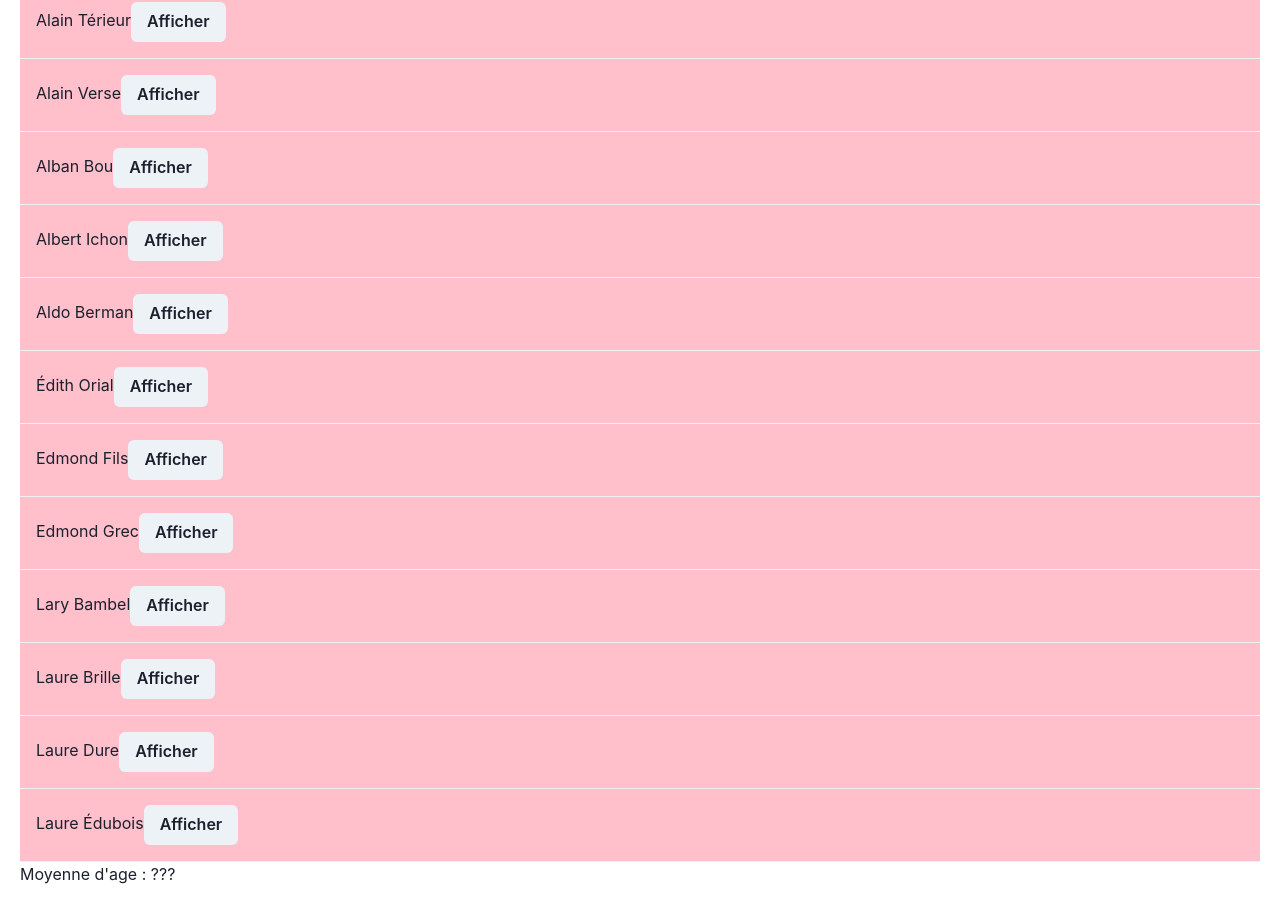
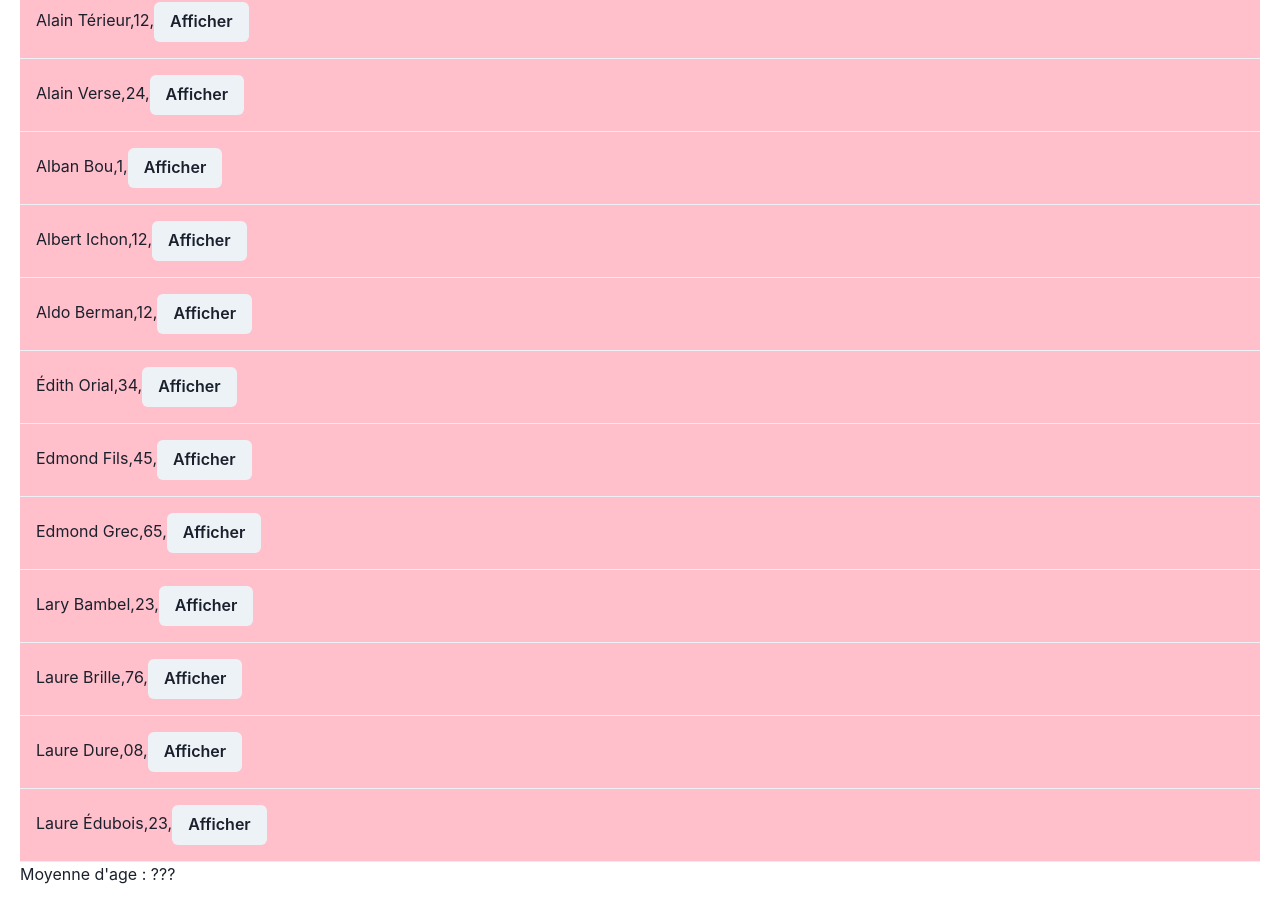
Before and after one commit to Abauchot/front-test-Antoine, a React (Create React App) app: page / in a window 1280 px wide. Shown: the part 258-1164 px from the top of the page. Built offline with nearby package versions, Linux system fonts and the light colour scheme.

Commit message:
Function /W Map display people

```diff
--- a/src/App.tsx
+++ b/src/App.tsx
@@ -77,6 +77,20 @@ const gens = [
     },
 ];
 
+function Profile ({name, age, description, onClick}: any) {
+    return (
+        <>
+            <Box p='4' bg='pink'>
+                {name},
+                {age},
+                {description}
+                <Button onClick={onClick}>Afficher</Button>
+            </Box>
+            <Divider/>
+        </>
+    );
+}
+
 function App() {
     const [profileDisplayed, setProfileDisplayed] = useState("");
 
@@ -114,90 +128,14 @@ function App() {
                 </Box>
             </Flex>
 
-            <Box p="4" bg="pink">
-                Alain Térieur
-                <Button onClick={() => displayProfile("Alain Térieur")}>
-                    Afficher
-                </Button>
-            </Box>
-            <Divider />
-            <Box p="4" bg="pink">
-                Alain Verse
-                <Button onClick={() => displayProfile("Alain Verse")}>
-                    Afficher
-                </Button>
-            </Box>
-            <Divider />
-            <Box p="4" bg="pink">
-                Alban Bou
-                <Button onClick={() => displayProfile("Alban Bou")}>
-                    Afficher
-                </Button>
-            </Box>
-            <Divider />
-            <Box p="4" bg="pink">
-                Albert Ichon
-                <Button onClick={() => displayProfile("Albert Ichon")}>
-                    Afficher
-                </Button>
-            </Box>
-            <Divider />
-            <Box p="4" bg="pink">
-                Aldo Berman
-                <Button onClick={() => displayProfile("Aldo Berman")}>
-                    Afficher
-                </Button>
-            </Box>
-            <Divider />
-            <Box p="4" bg="pink">
-                Édith Orial
-                <Button onClick={() => displayProfile("Édith Orial")}>
-                    Afficher
-                </Button>
-            </Box>
-            <Divider />
-            <Box p="4" bg="pink">
-                Edmond Fils
-                <Button onClick={() => displayProfile("Edmond Fils")}>
-                    Afficher
-                </Button>
-            </Box>
-            <Divider />
-            <Box p="4" bg="pink">
-                Edmond Grec
-                <Button onClick={() => displayProfile("Edmond Grec")}>
-                    Afficher
-                </Button>
-            </Box>
-            <Divider />
-            <Box p="4" bg="pink">
-                Lary Bambel
-                <Button onClick={() => displayProfile("Lary Bambel")}>
-                    Afficher
-                </Button>
-            </Box>
-            <Divider />
-            <Box p="4" bg="pink">
-                Laure Brille
-                <Button onClick={() => displayProfile("Laure Brille")}>
-                    Afficher
-                </Button>
-            </Box>
-            <Divider />
-            <Box p="4" bg="pink">
-                Laure Dure
-                <Button onClick={() => displayProfile("Laure Dure")}>
-                    Afficher
-                </Button>
-            </Box>
-            <Divider />
-            <Box p="4" bg="pink">
-                Laure Édubois
-                <Button onClick={() => displayProfile("Laure Édubois")}>
-                    Afficher
-                </Button>
-            </Box>
-            <Divider />
+            {gens.map((profie, index) => (
+                <Profile
+                    key={index}
+                    name={profie.name}
+                    age={profie.age}
+                    onClick={() => displayProfile(profie.name)}
+                />
+            ))}
             <Box>Moyenne d'age : ???</Box>
         </Box>
     );
```
